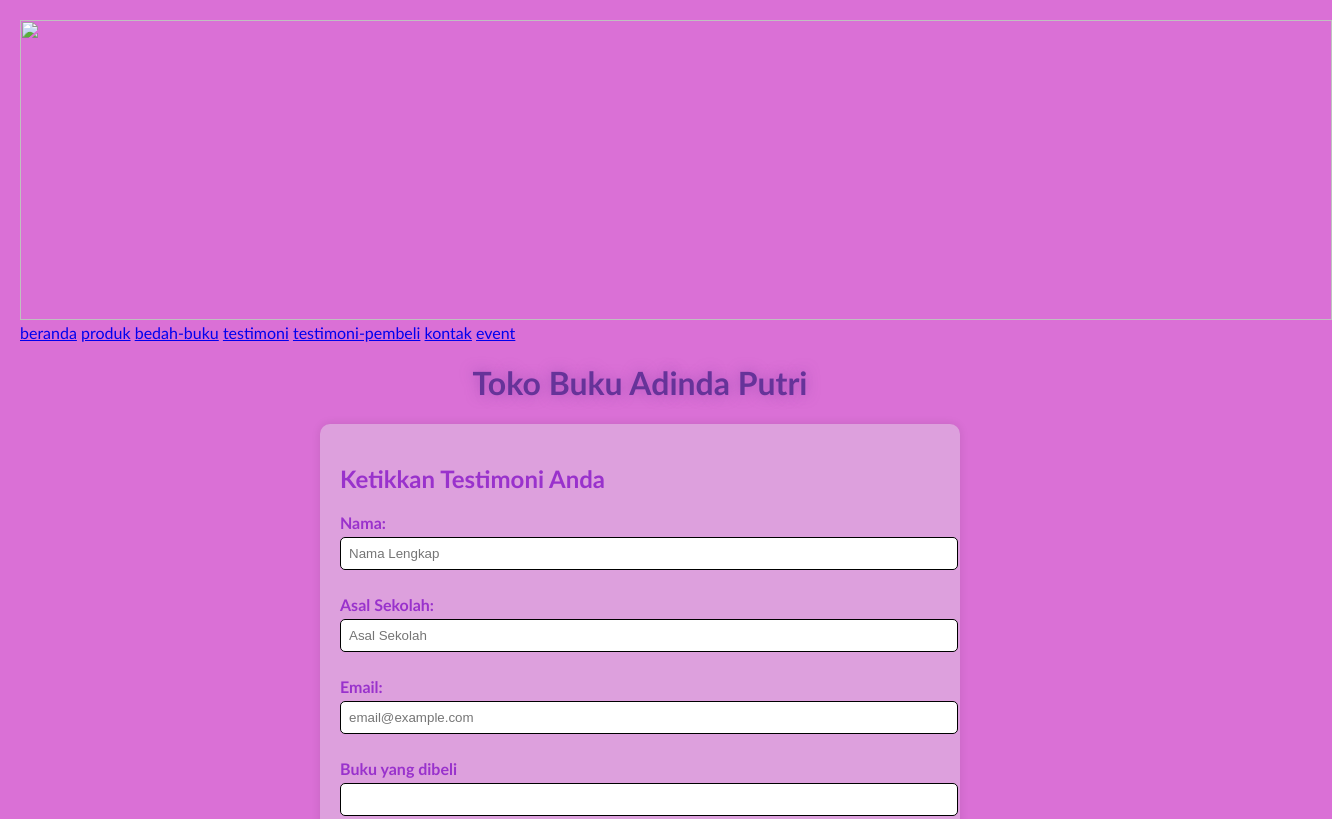
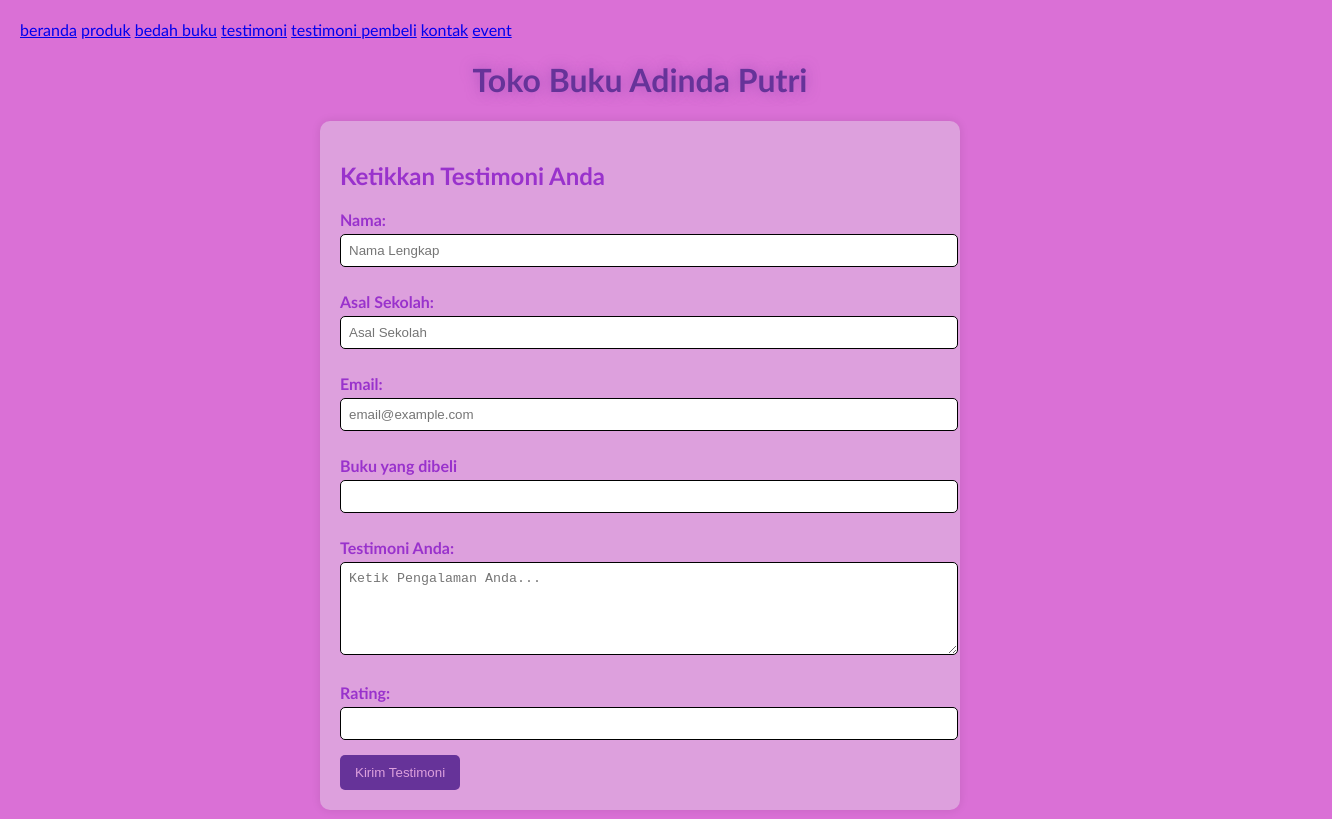
Before and after one commit to adindaputri-hub/adinda-putri-10C, a plain HTML site: page testimoni.html in a window 1280 px wide. Shown: the top 819 px of the page, 1332 px wide, since content can reach past the window. Drawn offline with Linux system fonts and the light colour scheme.

Commit message:
Add files via upload

```diff
--- a/testimoni.html
+++ b/testimoni.html
@@ -2,28 +2,25 @@
 <html lang="id">
 <head>
 <meta charset="UTF-8">
-<meta name="viewport" content="width=device-width, initial-
-scale=1.0">
+<meta name="viewport" content="width=device-width, initial-scale=1.0">
 <title>Profil Usaha Buku</title>
 <link rel="stylesheet" href="style.css" />
 </head>
 <body>
-    <header>
-        <img src="img form.jpg" width="1312" height="300">
-    </header>
+
      <nav>
         <a href="index.html">beranda</a>
         <a href="produk.html">produk</a>
-        <a href="bedah-buku.html">bedah-buku</a>
+        <a href="bedah-buku.html">bedah buku</a>
         <a href="testimoni.html">testimoni</a>
-        <a href="tampil-testimoni.html">testimoni-pembeli</a>
+        <a href="tampil-testimoni.html">testimoni pembeli</a>
         <a href="kontak.html">kontak</a>
         <a href="event.html">event</a>
     </nav>
 
 <h1>Toko Buku Adinda Putri</h1>
 <main class="formulir">
-<h2> Ketikkan Testimoni Anda</h2>
+<h2>Ketikkan Testimoni Anda</h2>
 <form id="formTestimoni">
 <label for="nama">Nama:</label>
 <input type="text" id="nama" name="nama" required placeholder="Nama Lengkap">
@@ -63,10 +60,11 @@
 
         // Ambil List dari localStorage
         const testimoniList = JSON.parse(localStorage.getItem('testimoniList')) || [];
+
          // Tambahkan testioni baru
          testimoniList.push(dataBaru);
 
-         // Simpan kembali kelocalStorage
+         // Simpan kembali ke localStorage
         localStorage.setItem('testimoniList', JSON.stringify(testimoniList));
 
         // Arahkan ke halaman konfirmasi
```
